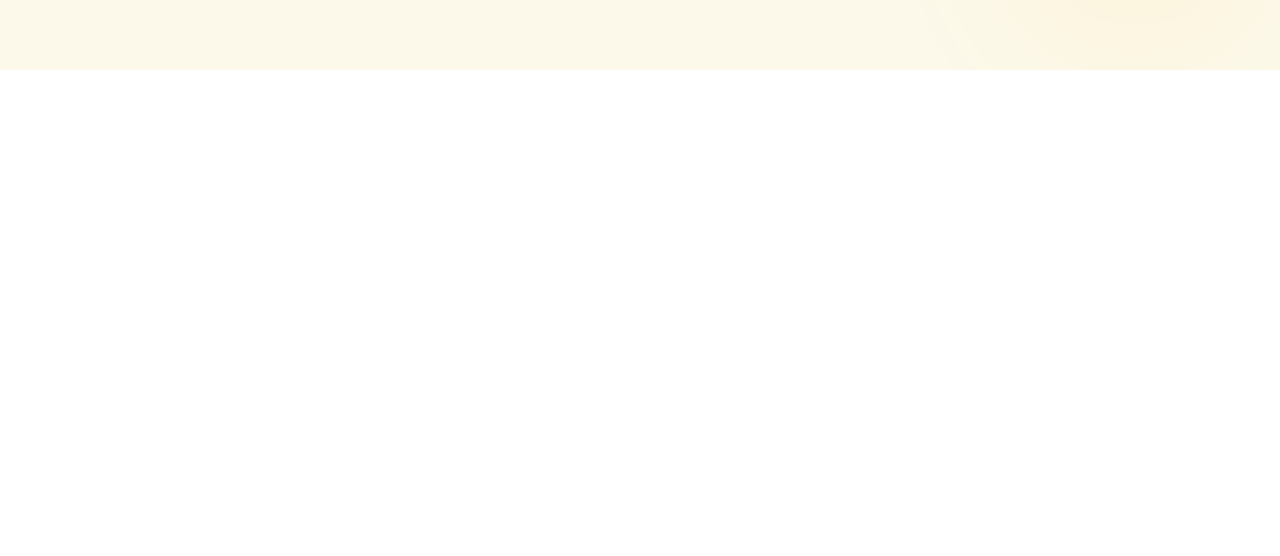
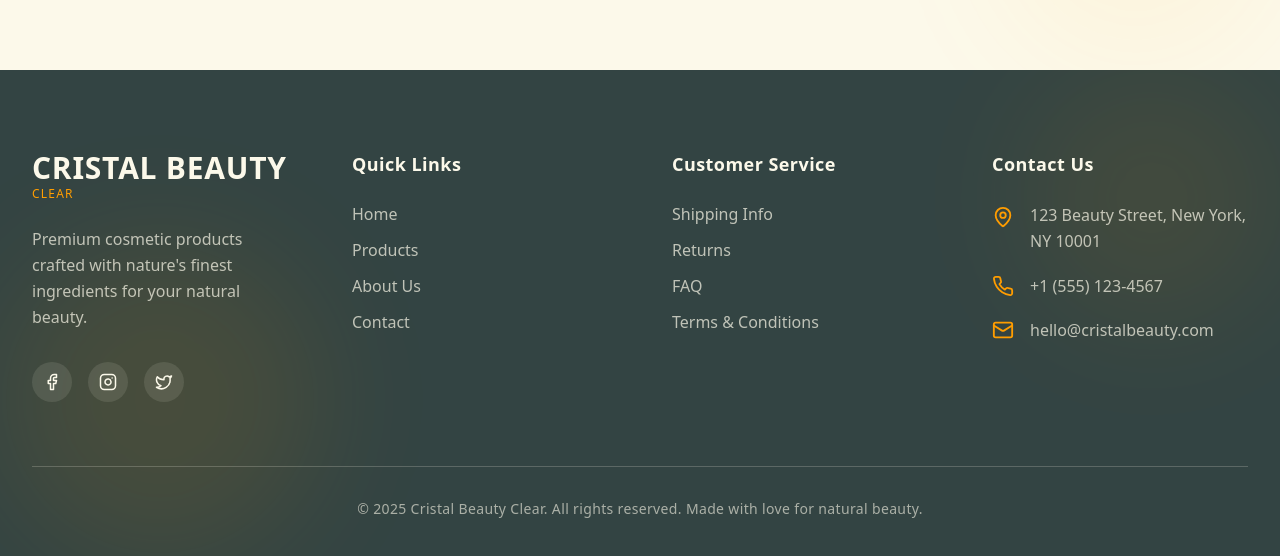
Before and after one commit to Danujainoshika/cbc-frontend, a React (Vite) app: page / in a window 1280 px wide. Shown: the part 2412-2968 px from the top of the page. Before the commit the page ends 2482 px from the top, so only its background shows below. Built offline with nearby package versions, Linux system fonts and the light colour scheme; no server answers.

Commit message:
add Footer component and integrate it into LandingPage

```diff
--- /dev/null
+++ b/src/components/footer.jsx
@@ -0,0 +1,119 @@
+import { LuFacebook, LuInstagram, LuMail, LuMapPin, LuPhone, LuTwitter } from "react-icons/lu";
+
+export function Footer() {
+  return (
+    <footer
+      id="contact"
+      className="bg-secondary text-primary relative overflow-hidden w-full pt-20"
+    >
+      {/* Accent Background Glow */}
+      <div className="absolute inset-0">
+        <div className="absolute bottom-0 left-0 w-80 h-80 bg-accent/20 blur-3xl rounded-full opacity-50"></div>
+        <div className="absolute top-0 right-0 w-64 h-64 bg-accent/20 blur-3xl rounded-full opacity-40"></div>
+      </div>
+
+      <div className="relative max-w-7xl mx-auto px-6 lg:px-8">
+
+        {/* Content */}
+        <div className="grid grid-cols-1 md:grid-cols-2 lg:grid-cols-4 gap-16 mb-16">
+
+          {/* Brand Section */}
+          <div>
+            <div className="mb-6">
+              <div className="text-3xl font-semibold tracking-wide">CRISTAL BEAUTY</div>
+              <div className="text-xs tracking-widest text-accent uppercase">Clear</div>
+            </div>
+
+            <p className="text-primary/70 leading-relaxed mb-8">
+              Premium cosmetic products crafted with nature's finest ingredients for your natural beauty.
+            </p>
+
+            {/* Social Icons */}
+            <div className="flex gap-4">
+              {[LuFacebook, LuInstagram, LuTwitter].map((Icon, index) => (
+                <button
+                  key={index}
+                  className="w-10 h-10 rounded-full bg-primary/10 hover:bg-accent hover:text-secondary
+                  flex items-center justify-center transition-all hover:-translate-y-1 hover:shadow-lg"
+                >
+                  <Icon size={18} />
+                </button>
+              ))}
+            </div>
+          </div>
+
+          {/* Quick Links */}
+          <div>
+            <h4 className="mb-6 text-lg font-semibold tracking-wide">Quick Links</h4>
+            <ul className="space-y-3">
+              {[
+                { label: "Home", link: "#home" },
+                { label: "Products", link: "#products" },
+                { label: "About Us", link: "#about" },
+                { label: "Contact", link: "#contact" }
+              ].map((item, i) => (
+                <li key={i}>
+                  <a
+                    href={item.link}
+                    className="text-primary/70 hover:text-accent transition-colors relative inline-block after:absolute
+                    after:left-0 after:bottom-0 after:h-[1px] after:w-0 after:bg-accent after:transition-all hover:after:w-full"
+                  >
+                    {item.label}
+                  </a>
+                </li>
+              ))}
+            </ul>
+          </div>
+
+          {/* Customer Service */}
+          <div>
+            <h4 className="mb-6 text-lg font-semibold tracking-wide">Customer Service</h4>
+            <ul className="space-y-3">
+              {["Shipping Info", "Returns", "FAQ", "Terms & Conditions"].map((item, i) => (
+                <li key={i}>
+                  <a
+                    href="#"
+                    className="text-primary/70 hover:text-accent transition-colors relative inline-block after:absolute
+                    after:left-0 after:bottom-0 after:h-[1px] after:w-0 after:bg-accent after:transition-all hover:after:w-full"
+                  >
+                    {item}
+                  </a>
+                </li>
+              ))}
+            </ul>
+          </div>
+
+          {/* Contact Info */}
+          <div>
+            <h4 className="mb-6 text-lg font-semibold tracking-wide">Contact Us</h4>
+            <ul className="space-y-5">
+              <li className="flex items-start gap-4">
+                <LuMapPin size={22} className="text-accent mt-1 flex-shrink-0" />
+                <span className="text-primary/70 leading-relaxed">
+                  123 Beauty Street, New York, NY 10001
+                </span>
+              </li>
+              <li className="flex items-center gap-4">
+                <LuPhone size={22} className="text-accent flex-shrink-0" />
+                <span className="text-primary/70">+1 (555) 123-4567</span>
+              </li>
+              <li className="flex items-center gap-4">
+                <LuMail size={22} className="text-accent flex-shrink-0" />
+                <span className="text-primary/70">hello@cristalbeauty.com</span>
+              </li>
+            </ul>
+          </div>
+
+        </div>
+
+        {/* Bottom Bar */}
+        <div className="border-t border-primary/20 pt-8 pb-10 text-center">
+          <p className="text-primary/60 text-sm tracking-wide">
+            © 2025 Cristal Beauty Clear. All rights reserved. Made with love for natural beauty.
+          </p>
+        </div>
+
+      </div>
+    </footer>
+  );
+}
--- a/src/pages/landingpage.jsx
+++ b/src/pages/landingpage.jsx
@@ -1,5 +1,6 @@
 import { AboutSection } from "../components/aboutsection";
 import { BenefitSection } from "../components/benifitsection";
+import { Footer } from "../components/footer";
 import { HeroSection } from "../components/herosection";
 
 export function LandingPage() {
@@ -8,6 +9,7 @@ export function LandingPage() {
             <HeroSection/>
             <BenefitSection/>
             <AboutSection/>
+            <Footer/>
         </div>
     )
 }
```
